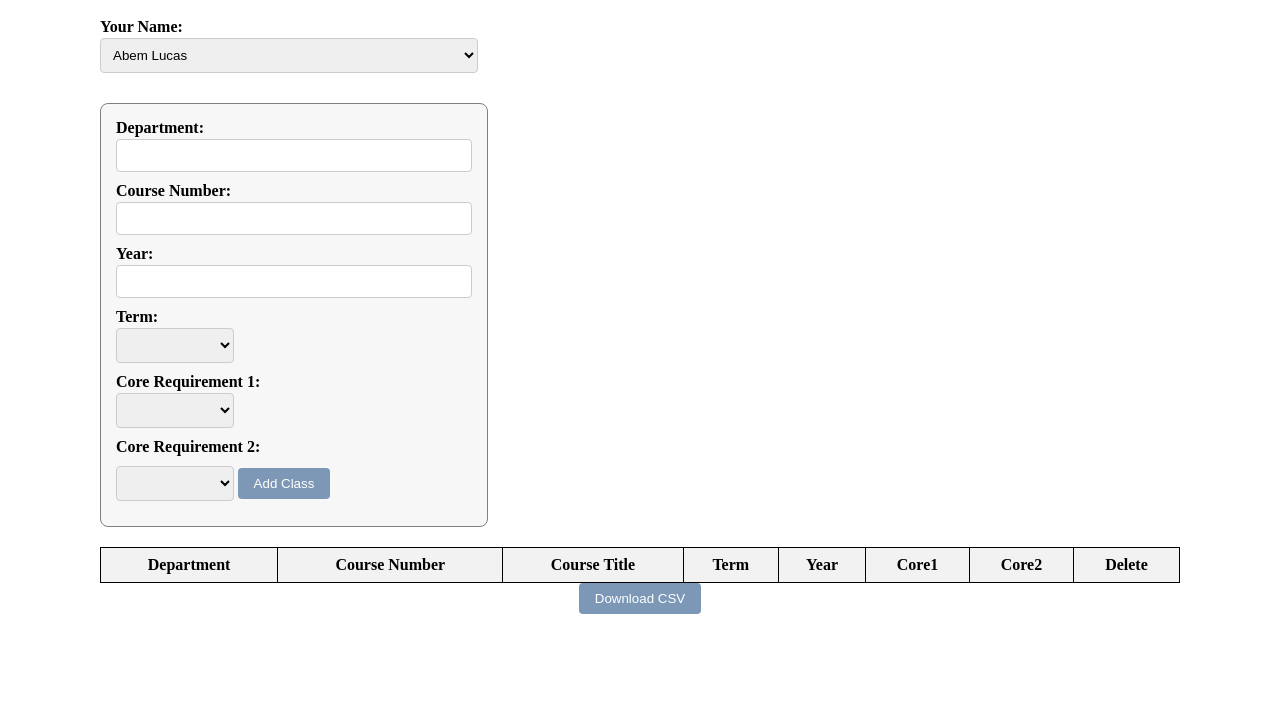
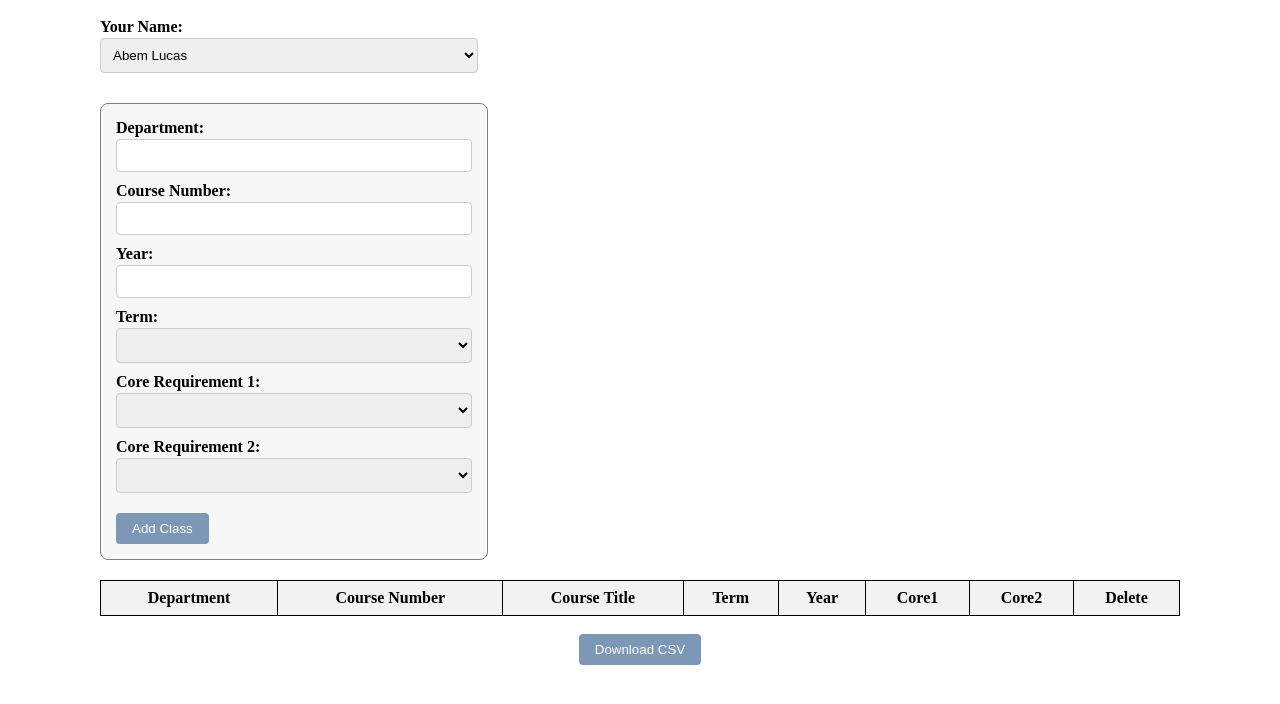
Before and after one commit to liamk808/GetClasses, a plain HTML site: page index.html in a window 1280 px wide. Shown: the part 70-774 px from the top of the page. Drawn offline with Linux system fonts and the light colour scheme.

Commit message:
More formatting

```diff
--- a/style.css
+++ b/style.css
@@ -83,10 +83,6 @@ th {
   background-color: #e6281c;
 }
 
-select {
-  width: 33%;
-}
-
 #class-form {
   border: 1px solid gray;
   padding: 15px;
```
Also changed, not shown: index.html (+2 -0 lines).
